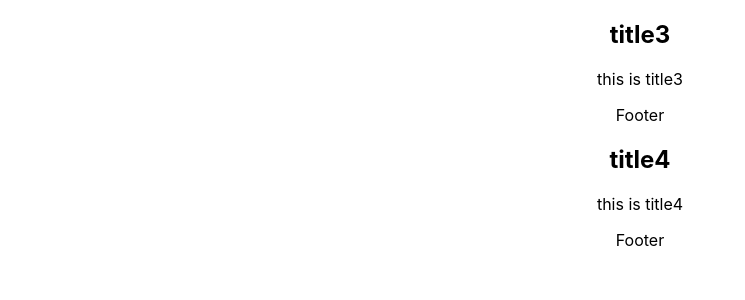
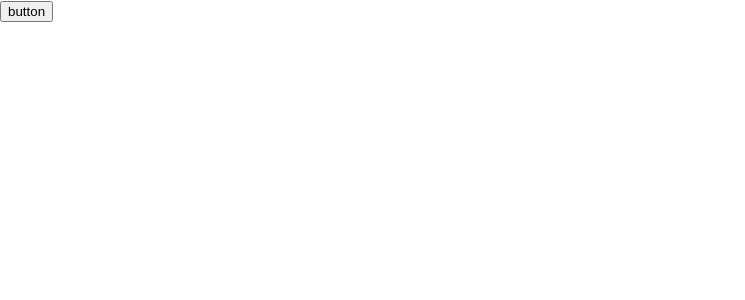
Before and after one commit to mhsa-prn/react, a React (Create React App) app: page / in a window 1280 px wide. Shown: the top 300 px of the page, without its empty margins (0-745 px from the left). Built offline with nearby package versions, Linux system fonts and the light colour scheme.

Commit message:
Event Handlers

```diff
--- /dev/null
+++ b/src/Event.js
@@ -0,0 +1,11 @@
+function eventHandler(e){
+    console.log(e)
+}
+
+function Event(){
+    return(
+        <button onClick={eventHandler}>button</button>
+    )
+}
+
+export default Event
--- a/src/index.js
+++ b/src/index.js
@@ -4,8 +4,9 @@ import './index.css';
 import App from './App';
 import Card from './Card'
 import reportWebVitals from './reportWebVitals';
+import Event from "./Event";
 
-ReactDOM.render(<App/>, document.getElementById('root')
+ReactDOM.render(<Event/>, document.getElementById('root')
 );
 
 // If you want to start measuring performance in your app, pass a function
```
